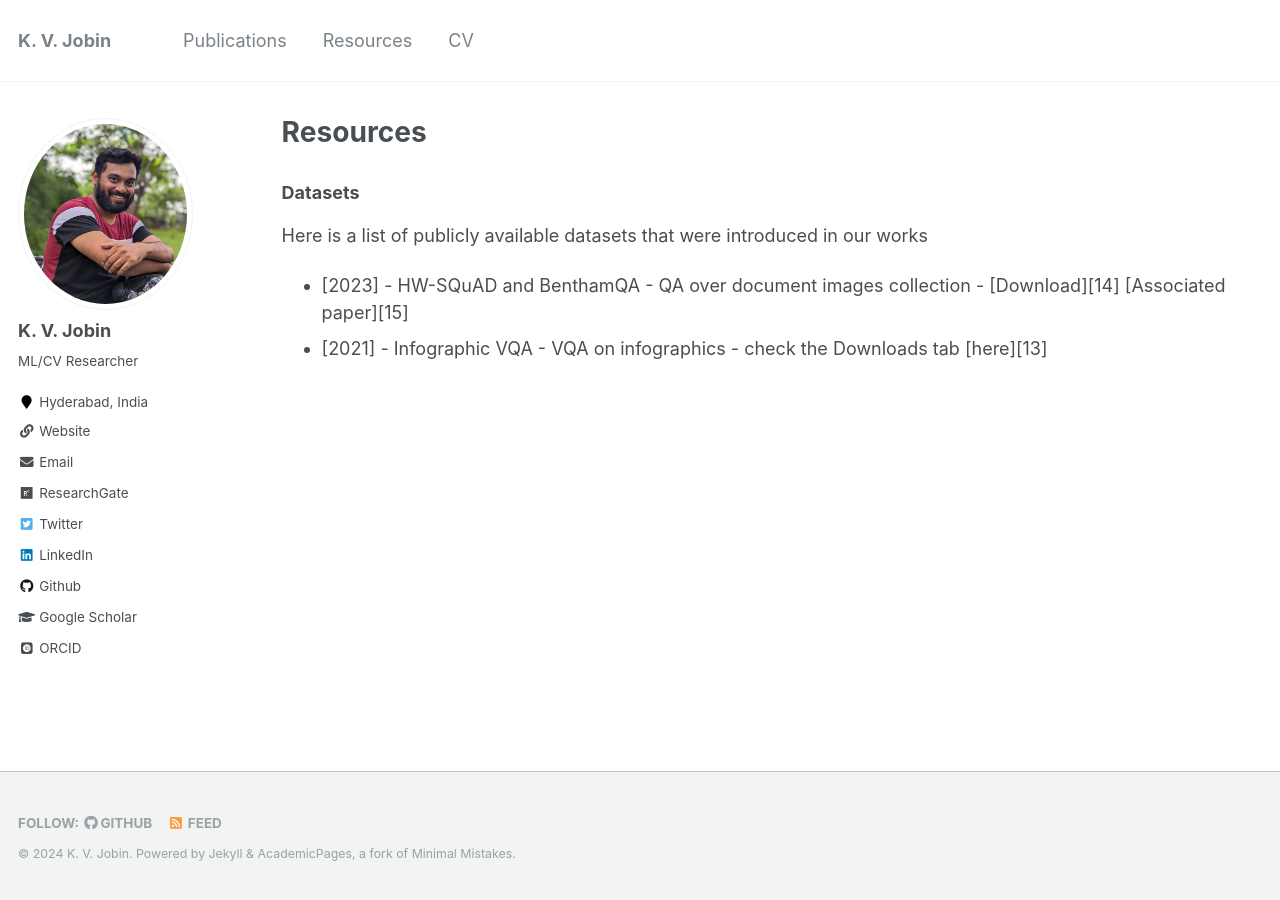
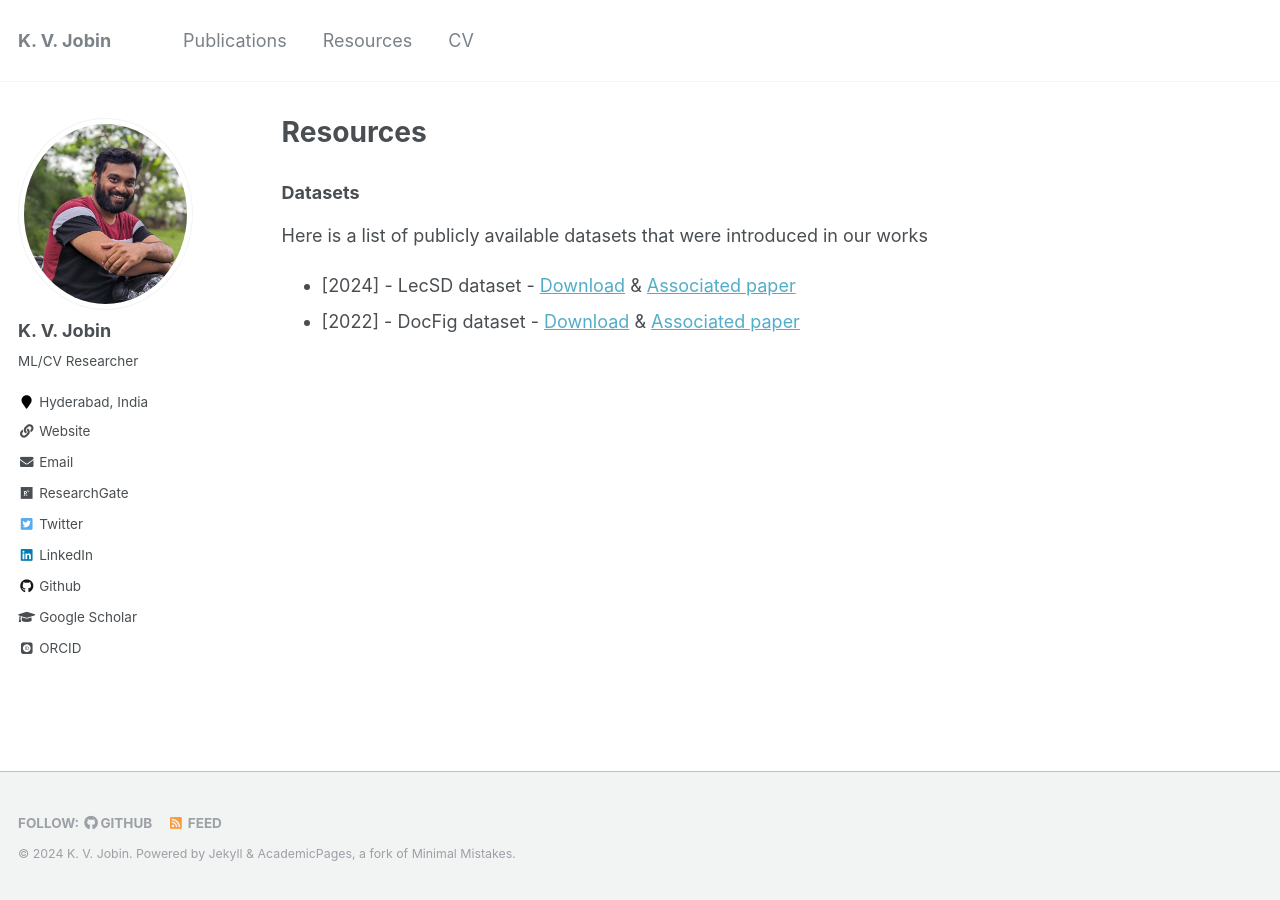
Before and after one commit to jobinkv/jobinkv.github.io, a Jekyll site: the page built from _pages/resources.md, in a window 1280 px wide. Built offline with Jekyll 4.4.1, drawn with Linux system fonts in a browser that asks for light colours; some web fonts are replaced.

Commit message:
resources added

```diff
--- a/_pages/resources.md
+++ b/_pages/resources.md
@@ -11,5 +11,5 @@ author_profile: true
 
 Here is a list of publicly available datasets that were introduced in  our works
 
-- [2023] - HW-SQuAD and BenthamQA - QA over document images collection - [Download][14]  [Associated paper][15]
-- [2021] - Infographic VQA - VQA on infographics - check the Downloads tab [here][13]
+- [2024] - LecSD dataset - [Download](https://github.com/jobinkv/LecSD) & [Associated paper](https://openaccess.thecvf.com/content/WACV2024/papers/Jobin_Semantic_Labels-Aware_Transformer_Model_for_Searching_Over_a_Large_Collection_WACV_2024_paper.pdf)
+- [2022] - DocFig dataset - [Download](https://cvit.iiit.ac.in/usodi/img/projects/classification/Docfig/DocFigure_dataset.zip) & [Associated paper](https://cdn.iiit.ac.in/cdn/cvit.iiit.ac.in/images/ConferencePapers/2019/PID6064929.pdf)
```
